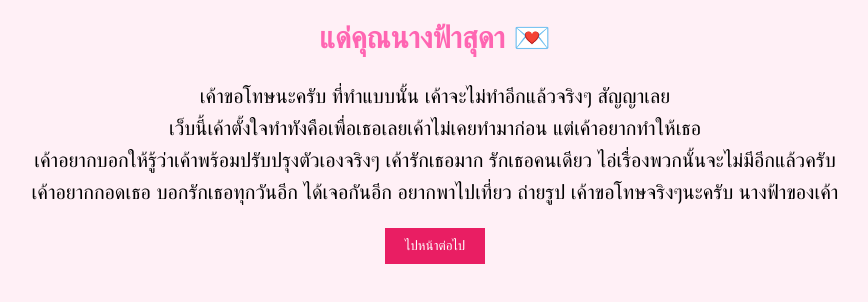
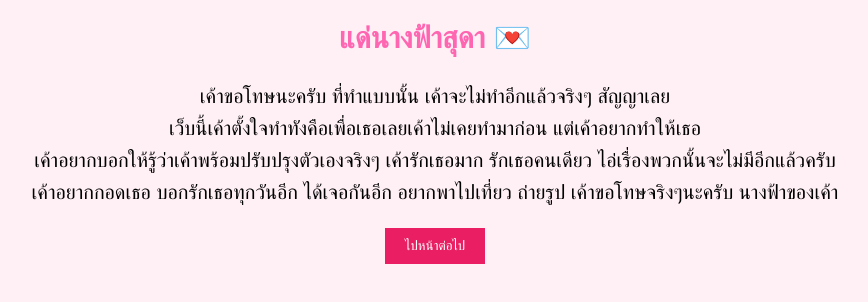
Before and after one commit to RealPocky/suda, a plain HTML site: page letter.html in a window 1280 px wide. Both pictures are taken after a click on the element 640 px from the left and 421 px from the top of the page. Shown: the whole page, without its empty margins (205-1073 px from the left). Drawn offline with Linux system fonts and the light colour scheme.

Commit message:
Update letter.html

```diff
--- a/letter.html
+++ b/letter.html
@@ -16,7 +16,7 @@
             <div class="body"></div>
         </div>
         <div class="letter" id="letter">
-            <div class="address">แด่คุณนางฟ้าสุดา 💌</div>
+            <div class="address">แด่นางฟ้าสุดา 💌</div>
             <p>เค้าขอโทษนะครับ ที่ทำแบบนั้น เค้าจะไม่ทำอีกแล้วจริงๆ สัญญาเลย<br>เว็บนี้เค้าตั้งใจทำทังคือเพื่อเธอเลยเค้าไม่เคยทำมาก่อน แต่เค้าอยากทำให้เธอ<br>
             เค้าอยากบอกให้รู้ว่าเค้าพร้อมปรับปรุงตัวเองจริงๆ เค้ารักเธอมาก รักเธอคนเดียว ไอ่เรื่องพวกนั้นจะไม่มีอีกแล้วครับ <br>
             เค้าอยากกอดเธอ บอกรักเธอทุกวันอีก ได้เจอกันอีก อยากพาไปเที่ยว ถ่ายรูป เค้าขอโทษจริงๆนะครับ นางฟ้าของเค้า</p>
```
